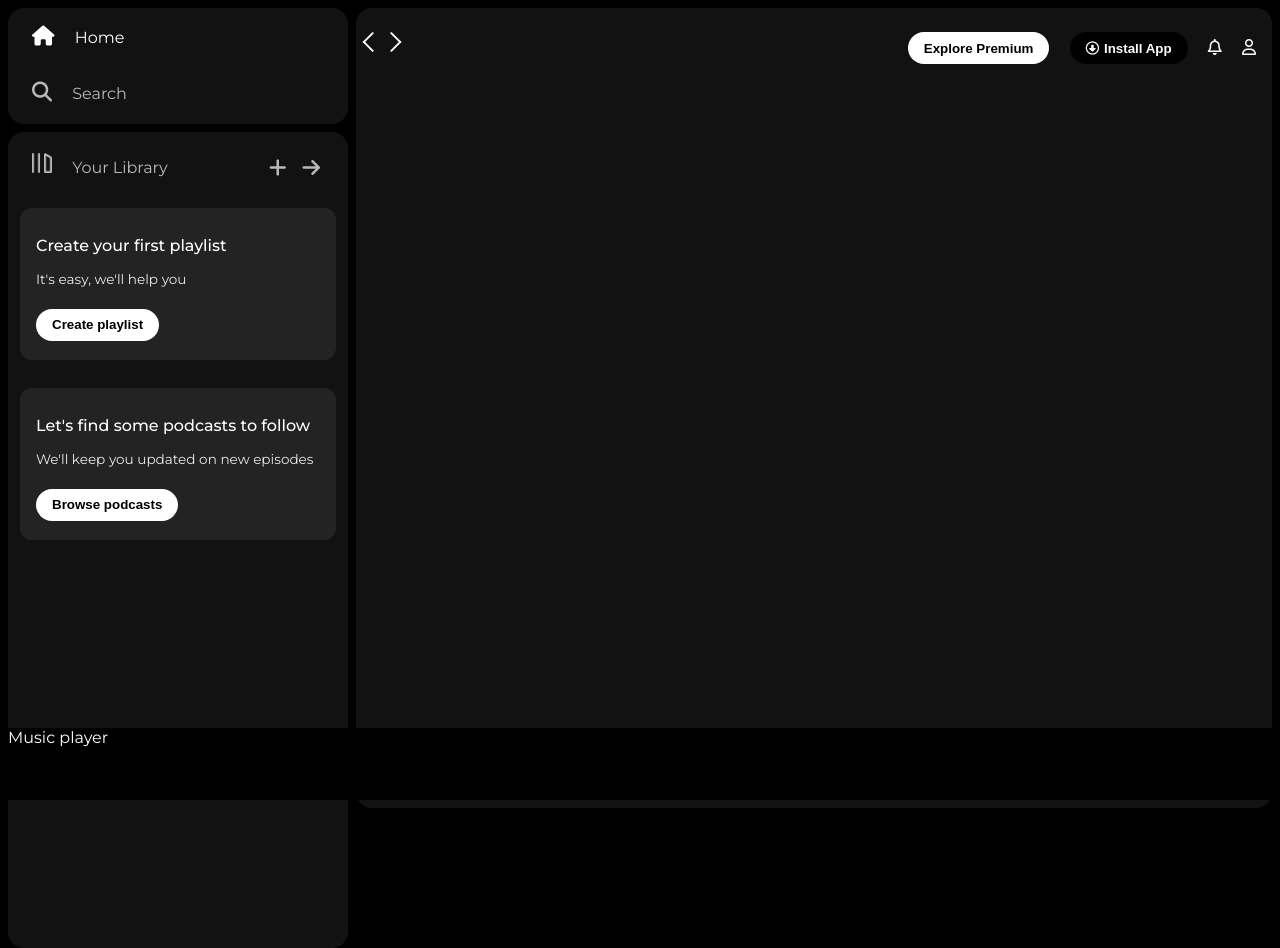
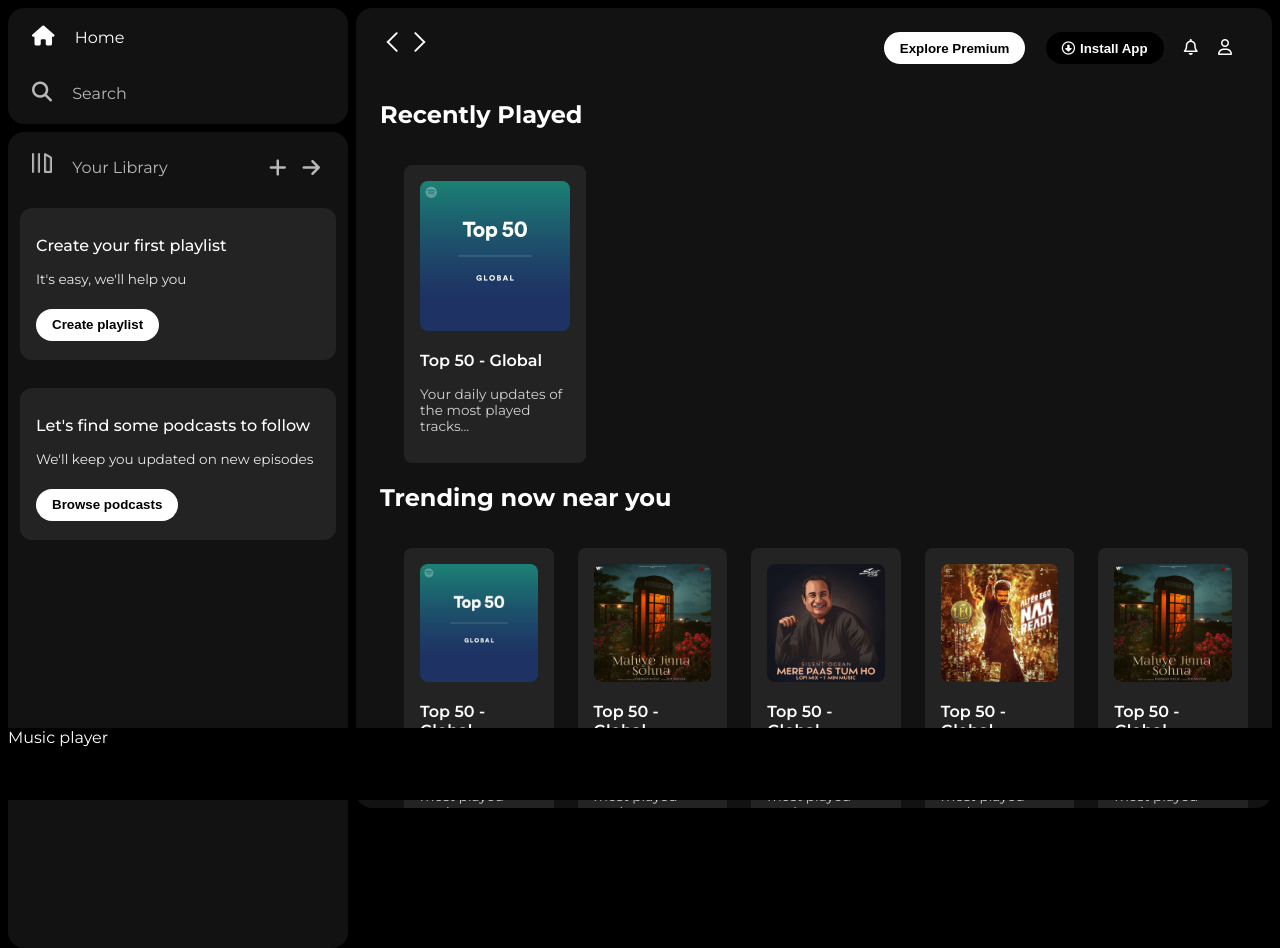
Before and after one commit to Anurag-Jethi/Music-Player, a plain HTML site: page index.html in a window 1280 px wide. Drawn offline with Linux system fonts and the light colour scheme.

Commit message:
updated cards in main content

```diff
--- a/index.html
+++ b/index.html
@@ -62,7 +62,68 @@
                     <i class="fa-regular fa-user nav-item"></i>
                 </div>
             </div>
-            <div class="cards"></div>
+
+            <h2>Recently Played</h2>
+            <div class="cards-container">
+                <div class="card">
+                    <img src="/assets/card1img.jpeg" class = "card-img">
+                    <p class="card-title">Top 50 - Global</p>
+                    <p class="card-info">Your daily updates of the most played tracks...</p>
+                </div>
+            </div>
+
+            <h2>Trending now near you</h2>
+            <div class="cards-container">
+                <div class="card">
+                    <img src="/assets/card1img.jpeg" class = "card-img">
+                    <p class="card-title">Top 50 - Global</p>
+                    <p class="card-info">Your daily updates of the most played tracks...</p>
+                </div>
+                <div class="card">
+                    <img src="/assets/card2img.jpeg" class = "card-img">
+                    <p class="card-title">Top 50 - Global</p>
+                    <p class="card-info">Your daily updates of the most played tracks...</p>
+                </div>
+                <div class="card">
+                    <img src="/assets/card3img.jpeg" class = "card-img">
+                    <p class="card-title">Top 50 - Global</p>
+                    <p class="card-info">Your daily updates of the most played tracks...</p>
+                </div>
+                <div class="card">
+                    <img src="/assets/card4img.jpeg" class = "card-img">
+                    <p class="card-title">Top 50 - Global</p>
+                    <p class="card-info">Your daily updates of the most played tracks...</p>
+                </div>
+                <div class="card">
+                    <img src="/assets/card2img.jpeg" class = "card-img">
+                    <p class="card-title">Top 50 - Global</p>
+                    <p class="card-info">Your daily updates of the most played tracks...</p>
+                </div>
+            </div>
+
+            <h2>Feautured Charts</h2>
+            <div class="cards-container">
+                <div class="card">
+                    <img src="/assets/card5img.jpeg" class = "card-img">
+                    <p class="card-title">Top 50 - Global</p>
+                    <p class="card-info">Your daily updates of the most played tracks...</p>
+                </div>
+                <div class="card">
+                    <img src="/assets/card6img.jpeg" class = "card-img">
+                    <p class="card-title">Top 50 - Global</p>
+                    <p class="card-info">Your daily updates of the most played tracks...</p>
+                </div>
+                <div class="card">
+                    <img src="/assets/card1img.jpeg" class = "card-img">
+                    <p class="card-title">Top 50 - Global</p>
+                    <p class="card-info">Your daily updates of the most played tracks...</p>
+                </div>
+            </div>
+
+            <div class="footer">
+                <div class="line"></div>
+            </div>
+
         </div>
         <div class="music-player">Music player</div>
     </div>
--- a/style.css
+++ b/style.css
@@ -24,11 +24,12 @@ body {
     flex: 1;
     border-radius: 1rem;
     overflow: auto;
+    padding: 0 1.5rem 0 1.5rem;
 }
 
 .music-player {
     background-color: black;
-    position: fixed ;
+    position: fixed;
     bottom: 0;
     width: 100%;
     height: 72px;
@@ -164,3 +165,44 @@ a {
         display: none;
     }
 }
+
+.card {
+    background-color: #232323;
+    width: 150px;
+    border-radius: 0.5rem;
+    padding: 1rem;
+    margin-left: 1.5rem;
+    margin-top: 1rem;
+}
+
+.card-img {
+    width: 100%;
+    border-radius: 0.5rem;
+}
+
+.cards-container {
+    display: flex;
+}
+
+.card-title {
+    font-weight: 600;
+}
+
+.card-info {
+    font-size: 0.85rem;
+    opacity: 0.8;
+}
+
+.footer {
+    height: 300px;
+    display: flex;
+    align-items: center;
+    justify-content: center;
+}
+
+.line {
+    width: 90%;
+    height: 50%;
+    border-top: 1px solid white;
+    opacity: 0.4;
+}
```
